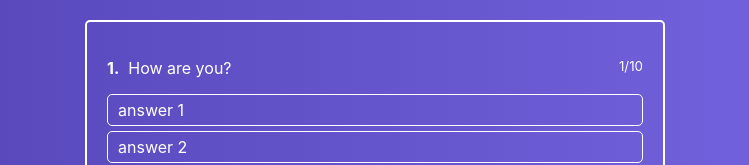
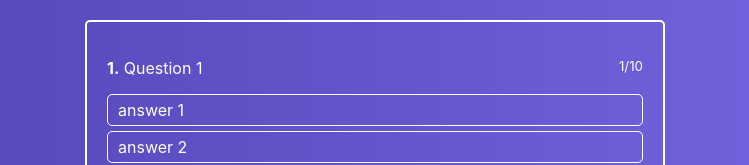
Before and after one commit to ElizabethVlasenko/react-redux-quiz, a React (Create React App) app: page / in a window 1280 px wide. Shown: the part 349-514 px from the top of the page, without its empty margins (265-1014 px from the left). Built offline with nearby package versions, Linux system fonts and the light colour scheme.

Commit message:
Added onClick function

```diff
--- a/src/components/ActiveQuiz/ActiveQuiz.js
+++ b/src/components/ActiveQuiz/ActiveQuiz.js
@@ -7,13 +7,14 @@ const ActiveQuiz = props => (
         <p className={classes.Question}>
             <span>
                 <strong>1.</strong>&nbsp;
-                How are you?
+                {props.question}
             </span>
 
             <small>1/10</small>
         </p>
         <AnswersList
-            answers={props.answers}
+            answers = {props.answers}
+            onAnswerClick = {props.onAnswerClick}
         />
 
     </div>
--- a/src/components/ActiveQuiz/AnswersList/AnswerItem/AnswerItem.js
+++ b/src/components/ActiveQuiz/AnswersList/AnswerItem/AnswerItem.js
@@ -3,7 +3,10 @@ import classes from './AnswerItem.module.css';
 
 const AnswerItem = props => {
     return (
-        <li className={classes.AnswerItem}>
+        <li
+            className={classes.AnswerItem}
+            onClick = {() => props.onAnswerClick(props.answer.id)}
+        >
             {props.answer.text}
         </li>
     )
--- a/src/components/ActiveQuiz/AnswersList/AnswersList.js
+++ b/src/components/ActiveQuiz/AnswersList/AnswersList.js
@@ -8,8 +8,9 @@ const AnswersList = props => (
             props.answers.map((answer,index) => {
                 return (
                     <AnswerItem
-                        key = {index}
-                        answer={answer}
+                        key = { index }
+                        answer = { answer }
+                        onAnswerClick = { props.onAnswerClick }
                     />
                 )
             })
--- a/src/containeers/Quiz/Quiz.js
+++ b/src/containeers/Quiz/Quiz.js
@@ -7,16 +7,21 @@ class Quiz extends Component {
     state = {
         quiz: [
             {
+                question:'Question 1',
                 answers: [
-                    {text: 'answer 1'},
-                    {text: 'answer 2'},
-                    {text: 'answer 3'},
-                    {text: 'answer 4'},
+                    {text: 'answer 1', id: 1},
+                    {text: 'answer 2', id: 2},
+                    {text: 'answer 3', id: 3},
+                    {text: 'answer 4', id: 4},
+                ],
+                rightAnswerId: 2
+            }
+        ]
+    }
 
-                ]
-            }
+    onAnswerClickHandler = (answerId) => {
+        console.log(answerId);
 
-        ]
     }
 
     render () {
@@ -25,7 +30,9 @@ class Quiz extends Component {
                 <h1>Answer all questions</h1>
                 <div className={classes.QuizWrapper}>
                     <ActiveQuiz
+                        question={this.state.quiz[0].question}
                         answers={this.state.quiz[0].answers}
+                        onAnswerClick={this.onAnswerClickHandler}
                     />
                 </div>
             </div>
```
